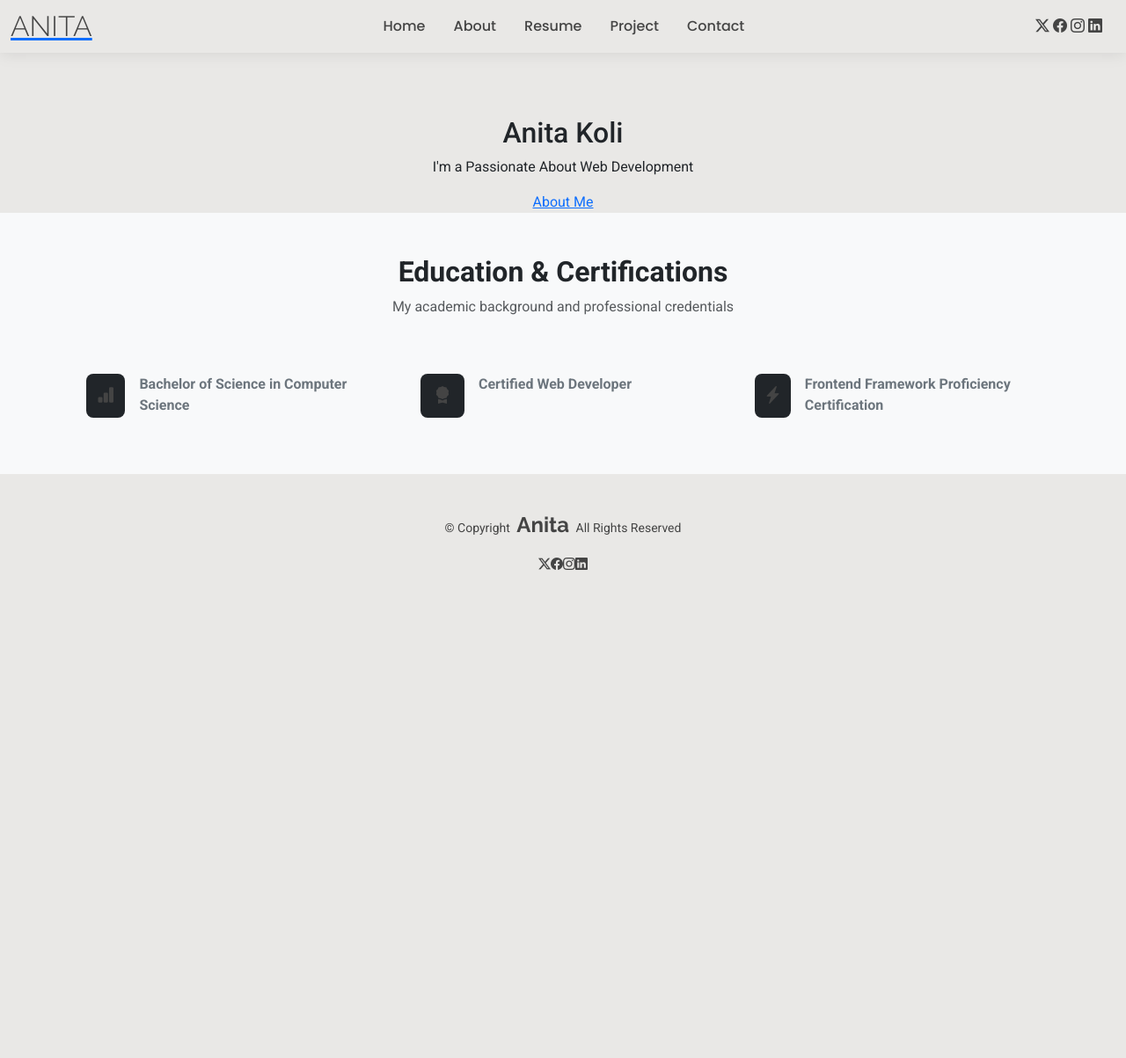
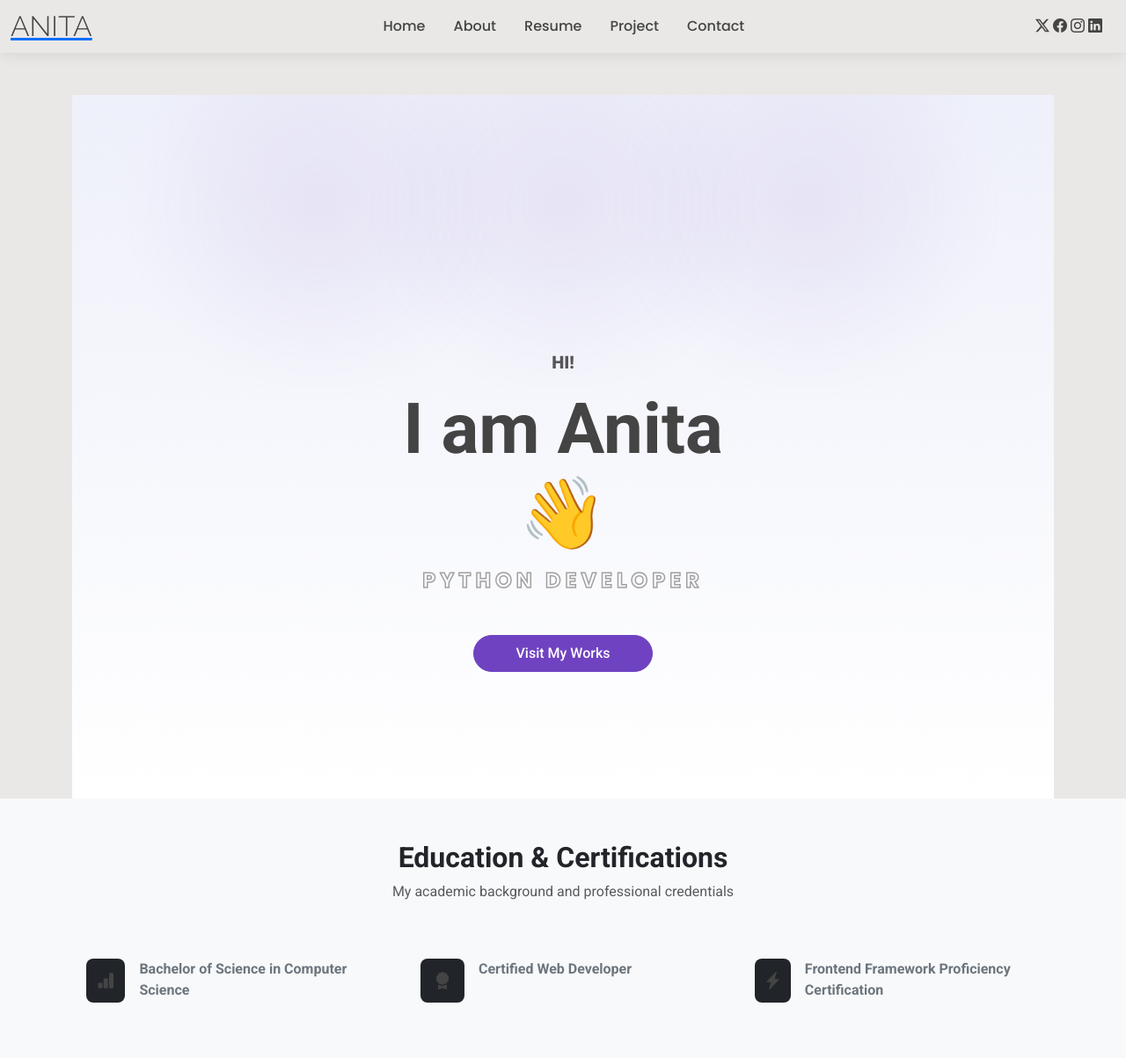
Before and after one commit to kolianita22/django-portfolio, a Django app: page /home/ in a window 1280 px wide. Shown: the top 1203 px of the page at 88% size. Before the commit the page ends 648 px from the top, so only its background shows below. Run offline with Django 5.2, Linux system fonts and the light colour scheme.

Commit message:
Revise homepage for Anita's portfolio
Updated the homepage title and content to reflect Anita's portfolio. Enhanced the hero section with new styling and layout.

```diff
--- a/mysite/templates/home.html
+++ b/mysite/templates/home.html
@@ -1,24 +1,102 @@
 {% extends 'base.html' %}
-{% block title %}Home - My Portfolio{% endblock %}
+{% block title %}Home - Anita Portfolio{% endblock %}
+
 {% block content %}
-  <main class="main">
+<main class="main">
 
-    <section id="hero" class="hero section">
+  <section class="hero-section d-flex align-items-center position-relative text-center">
 
-      <img src="" alt="" data-aos="fade-in" class="aos-init aos-animate">
+    <div class="spotlight spotlight-left"></div>
+    <div class="spotlight spotlight-right"></div>
+    <div class="spotlight spotlight-center"></div>
 
-      <div class="container text-center aos-init aos-animate" data-aos="zoom-out" data-aos-delay="100">
-        <div class="row justify-content-center">
-          <div class="col-lg-8">
-            <h2>Anita Koli</h2>
-            <p>I'm a Passionate About Web Development</p>
+    <div class="container position-relative z-index-2 pt-5">
 
-            <a href="/about" class="btn-get-started">About Me</a>
-          </div>
-        </div>
+      <h5 class="text-uppercase mb-3" style="font-weight: 800; color: #555;">HI!</h5>
+
+      <h1 class="display-1 fw-bolder mb-0" style="color: #444; font-size: 5rem;">
+        I am Anita
+      </h1>
+       <h1 class="display-1 fw-bolder mb-4" style="color: #444; font-size: 5rem;">
+        <span class="hand-wave">👋</span>
+      </h1>
+
+      <h2 class="stroke-text text-uppercase mb-5">
+        Python Developer
+      </h2>
+
+      <div class="mt-4">
+        <a href="/project" class="btn btn-custom btn-lg rounded-pill px-5 py-2">
+          Visit My Works
+        </a>
       </div>
 
-    </section>
+    </div>
+  </section>
 
-  </main>
+  <style>
+    /* --- HERO BACKGROUND & SPOTLIGHTS --- */
+    .hero-section {
+      min-height: 100vh; /* Takes full viewport height */
+      padding-top: 100px;
+      overflow: hidden;
+      /* Base purple gradient from the top */
+      background: linear-gradient(180deg, #eef0fa 0%, #ffffff 100%);
+    }
+
+    /* The main spotlight effect */
+    .spotlight {
+      position: absolute;
+      top: -100px;
+      width: 450px; /* Reduced size for better blending */
+      height: 450px;
+      /* Soft purple glow */
+      background: radial-gradient(circle, rgba(140, 100, 200, 0.1) 0%, rgba(255, 255, 255, 0) 70%);
+      border-radius: 50%;
+      pointer-events: none;
+      z-index: 1;
+      filter: blur(5px);
+    }
+    /* Positioning the three lights as seen in the target image */
+    .spotlight-left { left: 5%; }
+    .spotlight-right { right: 5%; }
+    .spotlight-center { left: 50%; transform: translateX(-50%); }
+
+    /* --- TYPOGRAPHY --- */
+
+    /* THE OUTLINE TEXT EFFECT */
+    .stroke-text {
+      font-family: "Poppins", sans-serif;
+      font-size: 1.5rem; /* Smaller, uppercase text for the job title */
+      font-weight: 700;
+      letter-spacing: 5px; /* Widely spaced */
+      color: transparent; /* Make fill transparent */
+      -webkit-text-stroke: 1.5px #a0a0a0; /* Grey outline */
+      text-stroke: 1.5px #a0a0a0;
+      margin-top: -10px; /* Bring it closer to the name */
+    }
+
+    /* --- BUTTON --- */
+    .btn-custom {
+      background-color: #6f42c1; /* Purple */
+      border: 1px solid #6f42c1;
+      color: white;
+      font-weight: 500;
+      font-size: 16px;
+      transition: all 0.3s;
+    }
+    .btn-custom:hover {
+      background-color: #59359a;
+      border-color: #59359a;
+      color: white;
+    }
+
+    /* Responsive adjustments */
+    @media (max-width: 768px) {
+        .display-1 { font-size: 3rem !important; }
+        .stroke-text { font-size: 1rem; letter-spacing: 3px; }
+    }
+  </style>
+
+</main>
 {% endblock %}
```
